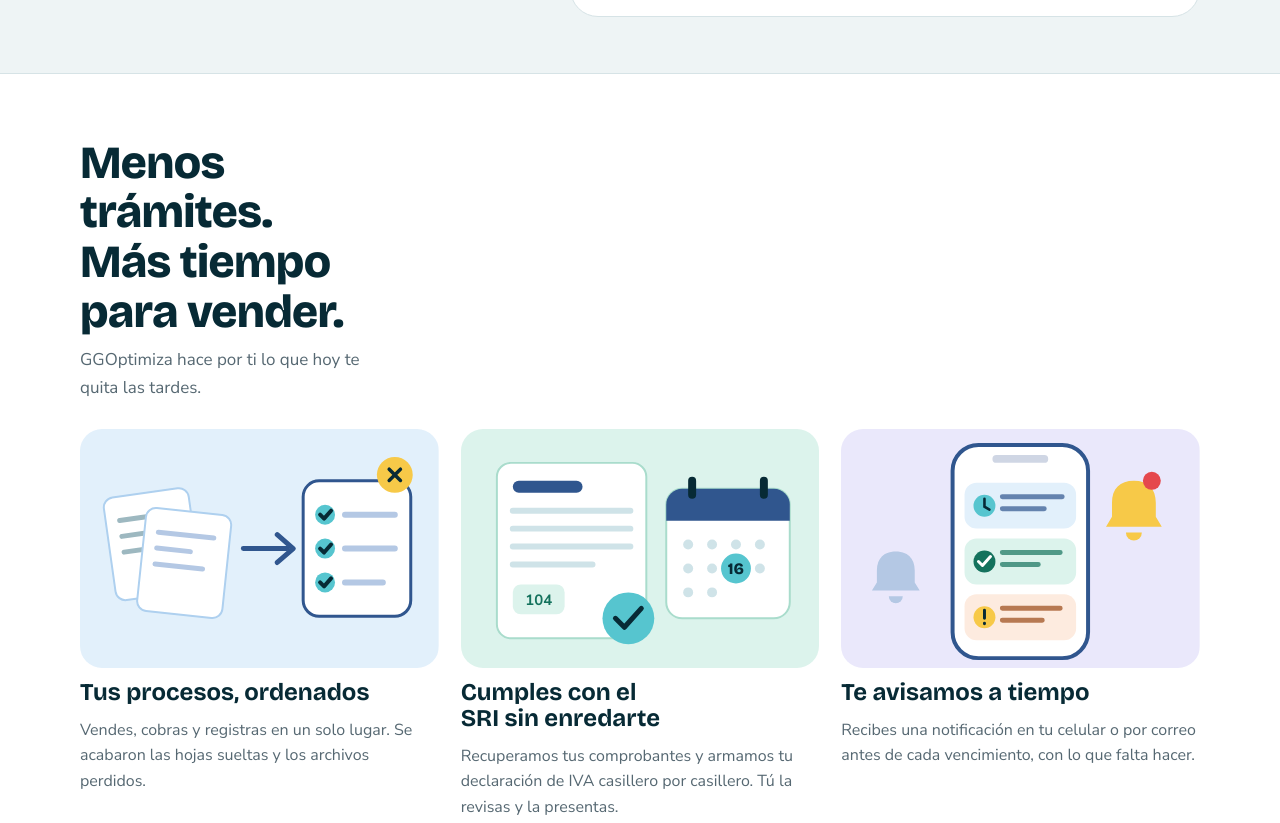
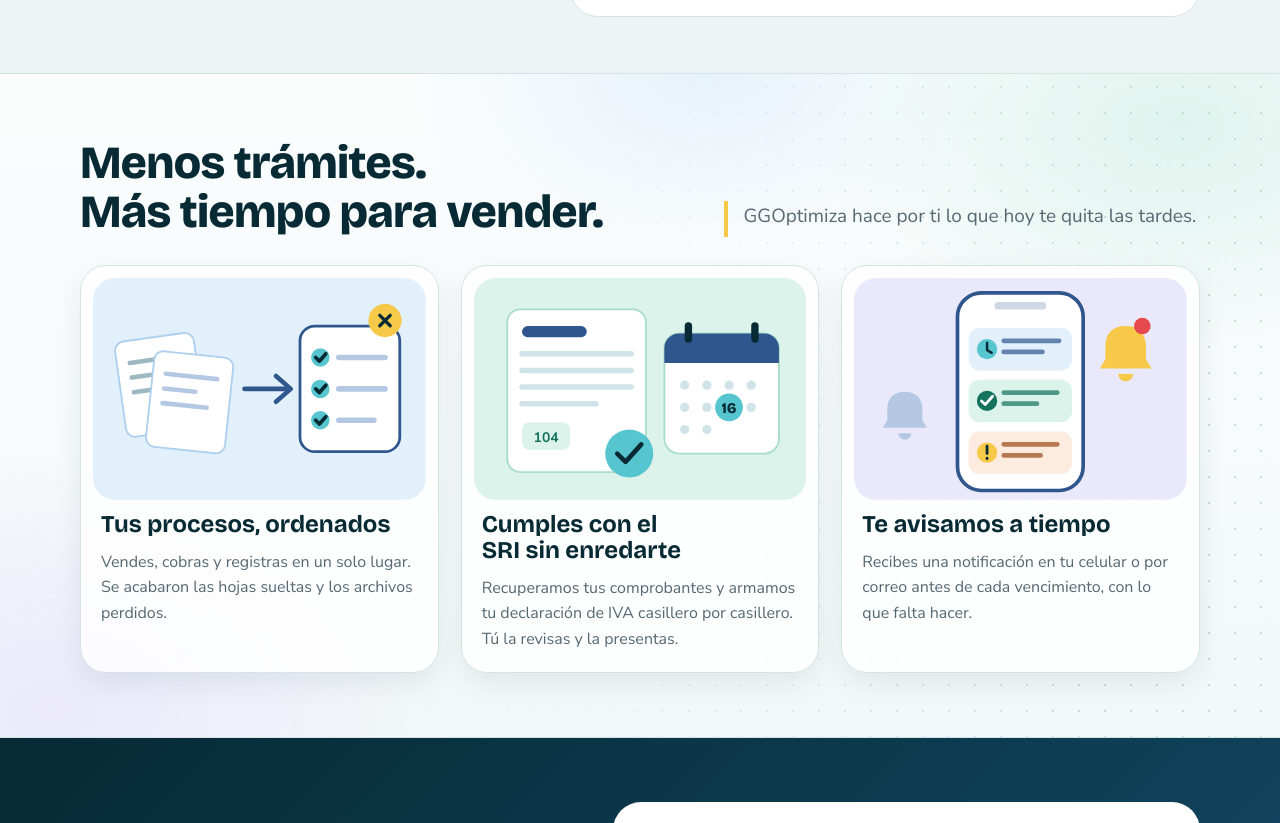
Before and after one commit to ggoptimiza/web, a plain HTML site: page index.html in a window 1280 px wide. Shown: the part 968-1791 px from the top of the page. Drawn offline with nearby package versions, Linux system fonts and the light colour scheme.

Commit message:
Add files via upload

```diff
--- a/index.html
+++ b/index.html
@@ -162,7 +162,20 @@ a.red:hover{border-color:var(--turquesa)}
 .red small{font-weight:600;color:var(--tinta2)}
 .anillos fieldset{display:grid;gap:8px}
 .anillos legend{font:700 15px var(--f-texto);color:var(--petroleo);padding:0;margin-bottom:6px}
-.ayuda3{background:var(--papel);border-block:1px solid var(--linea)}
+.ayuda3{position:relative;overflow:hidden;border-block:1px solid var(--linea);
+  background:
+    radial-gradient(520px 320px at 92% 8%,#dcf3ecee,transparent 70%),
+    radial-gradient(560px 360px at 4% 96%,#eae8fbee,transparent 70%),
+    radial-gradient(420px 260px at 55% 0%,#e2f0fbcc,transparent 70%),
+    linear-gradient(180deg,#fbfdfd,#f2f8f8)}
+.ayuda3::before{content:"";position:absolute;inset:0;pointer-events:none;opacity:.55;
+  background-image:radial-gradient(#9fc7d1 1.2px,transparent 1.4px);background-size:26px 26px;
+  -webkit-mask-image:linear-gradient(100deg,transparent 38%,#000 85%);mask-image:linear-gradient(100deg,transparent 38%,#000 85%)}
+.ayuda3 .contenedor{position:relative}
+.ayuda3 .titulo-seccion{max-width:none;grid-template-columns:minmax(0,1.25fr) minmax(0,1fr);align-items:end;gap:10px 48px}
+.ayuda3 .titulo-seccion p{font-size:19px;padding-bottom:6px;border-left:4px solid var(--sol);padding-left:16px}
+.ayuda3 .tres article{background:#ffffffd9;border:1px solid var(--linea);border-radius:26px;padding:12px 12px 20px;box-shadow:0 10px 28px #072a3514}
+.ayuda3 .tres article h3,.ayuda3 .tres article p{padding-inline:8px}
 .tres{display:grid;grid-template-columns:repeat(3,minmax(0,1fr));gap:22px}
 .tres article{display:grid;gap:12px;align-content:start}
 .tres svg{width:100%;height:auto;border-radius:22px;display:block}
@@ -212,7 +225,7 @@ a.red:hover{border-color:var(--turquesa)}
 .chat form input:focus{border-color:var(--turquesa);outline:none}
 .chat form button{border:0;background:var(--turquesa);color:var(--petroleo);font:800 15px var(--f-texto);border-radius:999px;padding:0 18px;cursor:pointer}
 .chat .pie{font-size:12.5px;color:var(--tinta2);padding:0 14px 12px;background:var(--papel)}
-@media (max-width:860px){.tres{grid-template-columns:1fr}.plan .contenedor{grid-template-columns:1fr}.lanzador span.t{display:none}.lanzador{padding:12px}}
+@media (max-width:860px){.ayuda3 .titulo-seccion{grid-template-columns:1fr}.tres{grid-template-columns:1fr}.plan .contenedor{grid-template-columns:1fr}.lanzador span.t{display:none}.lanzador{padding:12px}}
 </style>
 </head>
 <body>
@@ -254,7 +267,7 @@ a.red:hover{border-color:var(--turquesa)}
 
 <section class="ayuda3" id="ayuda">
   <div class="contenedor">
-    <div class="titulo-seccion"><h2>Menos trámites. Más tiempo para vender.</h2><p>GGOptimiza hace por ti lo que hoy te quita las tardes.</p></div>
+    <div class="titulo-seccion"><h2>Menos trámites.<br>Más tiempo para vender.</h2><p>GGOptimiza hace por ti lo que hoy te quita las tardes.</p></div>
     <div class="tres">
       <article><svg viewBox="0 0 360 240" role="img" aria-label="Ilustración: tareas desordenadas que pasan a una lista ordenada y completada"><rect width="360" height="240" fill="#e2f0fb"/>
 <g transform="rotate(-8 70 120)"><rect x="30" y="64" width="86" height="104" rx="10" fill="#fff" stroke="#aed0ef" stroke-width="2"/><path d="M44 88h56M44 104h40M44 120h50" stroke="#9db8c0" stroke-width="5" stroke-linecap="round"/></g>
```
